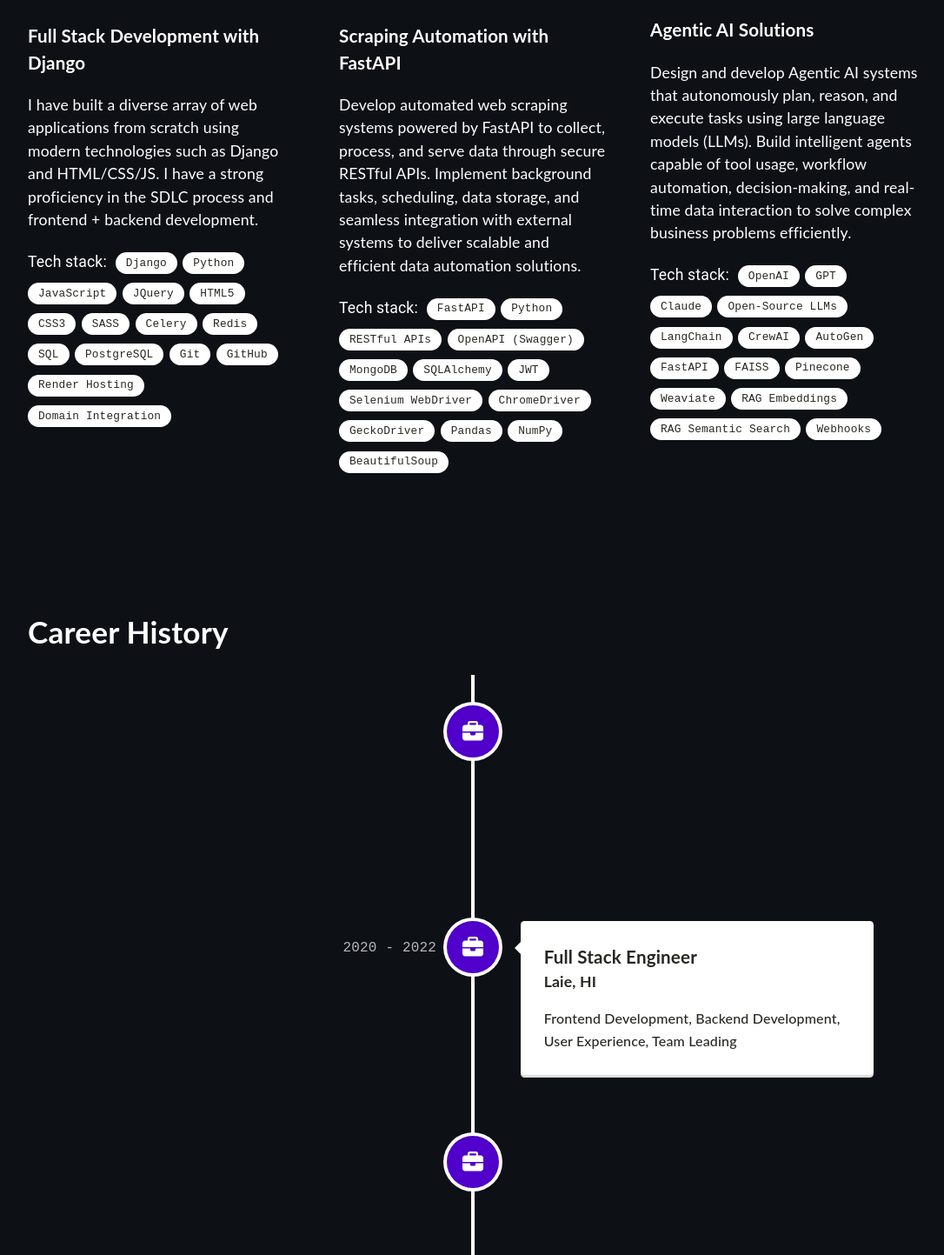
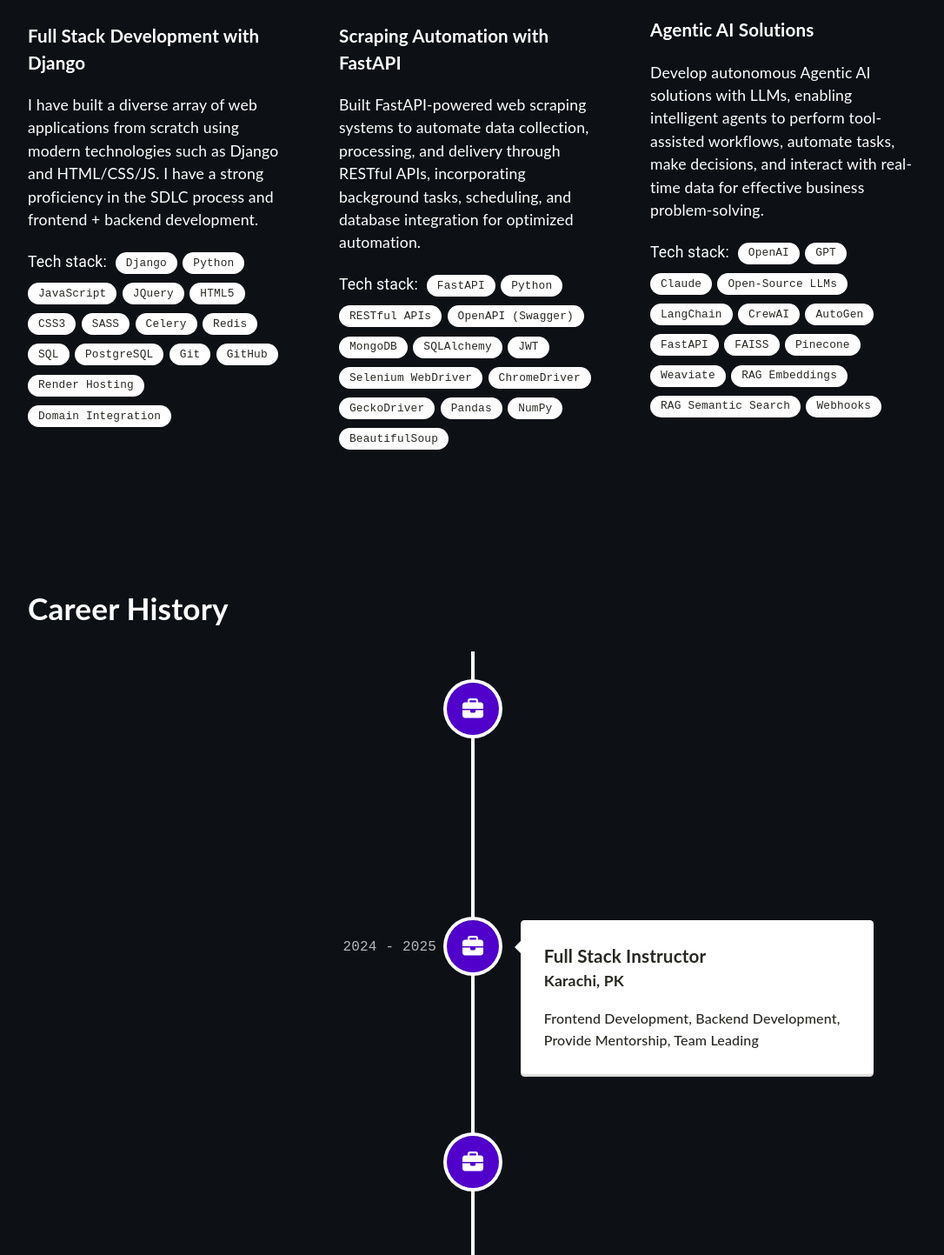
Before and after one commit to msncoder/react-portfolio, a React (Create React App) app: page / in a window 1280 px wide. Shown: the part 1047-2490 px from the top of the page at 87% size, without its empty margins (96-1182 px from the left). Built offline with nearby package versions, Linux system fonts and the light colour scheme.

Commit message:
history section complete and change homepage in package.json

```diff
--- a/package.json
+++ b/package.json
@@ -2,7 +2,7 @@
   "name": "react-portfolio-template",
   "version": "0.1.0",
   "private": true,
-  "homepage": "https://yujisatojr.github.io/react-portfolio-template",
+  "homepage": "https://github.com/msncoder/react-portfolio.git",
   "dependencies": {
     "@emotion/react": "^11.11.4",
     "@emotion/styled": "^11.11.5",
--- a/src/components/Expertise.tsx
+++ b/src/components/Expertise.tsx
@@ -89,11 +89,10 @@
             {React.createElement(SiFastapi as any, { size: "3em" })}
             <h3>Scraping Automation with FastAPI</h3>
             <p>
-              Develop automated web scraping systems powered by FastAPI to
-              collect, process, and serve data through secure RESTful APIs.
-              Implement background tasks, scheduling, data storage, and seamless
-              integration with external systems to deliver scalable and
-              efficient data automation solutions.
+              Built FastAPI-powered web scraping systems to automate data
+              collection, processing, and delivery through RESTful APIs,
+              incorporating background tasks, scheduling, and database
+              integration for optimized automation.
             </p>
             <div className="flex-chips">
               <span className="chip-title">Tech stack:</span>
@@ -107,11 +106,10 @@
             <FontAwesomeIcon icon={faPython} size="3x" />
             <h3>Agentic AI Solutions</h3>
             <p>
-              Design and develop Agentic AI systems that autonomously plan,
-              reason, and execute tasks using large language models (LLMs).
-              Build intelligent agents capable of tool usage, workflow
-              automation, decision-making, and real-time data interaction to
-              solve complex business problems efficiently.
+              Develop autonomous Agentic AI solutions with LLMs, enabling
+              intelligent agents to perform tool-assisted workflows, automate
+              tasks, make decisions, and interact with real-time data for
+              effective business problem-solving.
             </p>
             <div className="flex-chips">
               <span className="chip-title">Tech stack:</span>
--- a/src/components/Timeline.tsx
+++ b/src/components/Timeline.tsx
@@ -1,10 +1,13 @@
 import React from "react";
-import '@fortawesome/free-regular-svg-icons'
-import { FontAwesomeIcon } from '@fortawesome/react-fontawesome';
-import { faBriefcase } from '@fortawesome/free-solid-svg-icons';
-import { VerticalTimeline, VerticalTimelineElement }  from 'react-vertical-timeline-component';
-import 'react-vertical-timeline-component/style.min.css';
-import '../assets/styles/Timeline.scss'
+import "@fortawesome/free-regular-svg-icons";
+import { FontAwesomeIcon } from "@fortawesome/react-fontawesome";
+import { faBriefcase } from "@fortawesome/free-solid-svg-icons";
+import {
+  VerticalTimeline,
+  VerticalTimelineElement,
+} from "react-vertical-timeline-component";
+import "react-vertical-timeline-component/style.min.css";
+import "../assets/styles/Timeline.scss";
 
 function Timeline() {
   return (
@@ -14,43 +17,52 @@
         <VerticalTimeline>
           <VerticalTimelineElement
             className="vertical-timeline-element--work"
-            contentStyle={{ background: 'white', color: 'rgb(39, 40, 34)' }}
-            contentArrowStyle={{ borderRight: '7px solid  white' }}
-            date="2022 - present"
-            iconStyle={{ background: '#5000ca', color: 'rgb(39, 40, 34)' }}
+            contentStyle={{ background: "white", color: "rgb(39, 40, 34)" }}
+            contentArrowStyle={{ borderRight: "7px solid  white" }}
+            date="2024 - present"
+            iconStyle={{ background: "#5000ca", color: "rgb(39, 40, 34)" }}
             icon={<FontAwesomeIcon icon={faBriefcase} />}
           >
-            <h3 className="vertical-timeline-element-title">Technology Consultant</h3>
-            <h4 className="vertical-timeline-element-subtitle">Dallas, TX</h4>
+            <h3 className="vertical-timeline-element-title">
+              Backend & Agentic AI Specialist
+            </h3>
+            <h4 className="vertical-timeline-element-subtitle">UpWork</h4>
             <p>
-              Full-stack Web Development, GenAI/LLM, Project Management, Business Development
+              Full-stack development, Agentic AI & LLM solutions, RAG-based
+              systems, and business-focused software automation
             </p>
           </VerticalTimelineElement>
           <VerticalTimelineElement
             className="vertical-timeline-element--work"
-            date="2020 - 2022"
-            iconStyle={{ background: '#5000ca', color: 'rgb(39, 40, 34)' }}
+            date="2024 - 2025"
+            iconStyle={{ background: "#5000ca", color: "rgb(39, 40, 34)" }}
             icon={<FontAwesomeIcon icon={faBriefcase} />}
           >
-            <h3 className="vertical-timeline-element-title">Full Stack Engineer</h3>
-            <h4 className="vertical-timeline-element-subtitle">Laie, HI</h4>
+            <h3 className="vertical-timeline-element-title">
+              Full Stack Instructor
+            </h3>
+            <h4 className="vertical-timeline-element-subtitle">Karachi, PK</h4>
             <p>
-              Frontend Development, Backend Development, User Experience, Team Leading
+              Frontend Development, Backend Development, Provide Mentorship,
+              Team Leading
             </p>
           </VerticalTimelineElement>
           <VerticalTimelineElement
             className="vertical-timeline-element--work"
-            date="2021 - 2021"
-            iconStyle={{ background: '#5000ca', color: 'rgb(39, 40, 34)' }}
+            date="2023 - 2023"
+            iconStyle={{ background: "#5000ca", color: "rgb(39, 40, 34)" }}
             icon={<FontAwesomeIcon icon={faBriefcase} />}
           >
-            <h3 className="vertical-timeline-element-title">Staff Engineer Intern</h3>
-            <h4 className="vertical-timeline-element-subtitle">Laie, HI</h4>
+            <h3 className="vertical-timeline-element-title">
+              Backend Engineer Intern
+            </h3>
+            <h4 className="vertical-timeline-element-subtitle">Karachi, PK</h4>
             <p>
-              Full-stack Development, API Development, User Experience
+              Full-stack Development, API Development, API Integration, FrontEnd
+              Developement
             </p>
           </VerticalTimelineElement>
-          <VerticalTimelineElement
+          {/* <VerticalTimelineElement
             className="vertical-timeline-element--work"
             date="2020 - 2020"
             iconStyle={{ background: '#5000ca', color: 'rgb(39, 40, 34)' }}
@@ -61,7 +73,7 @@
             <p>
               Automation, Data Governance, Statistical Analysis
             </p>
-          </VerticalTimelineElement>
+          </VerticalTimelineElement> */}
         </VerticalTimeline>
       </div>
     </div>
```
